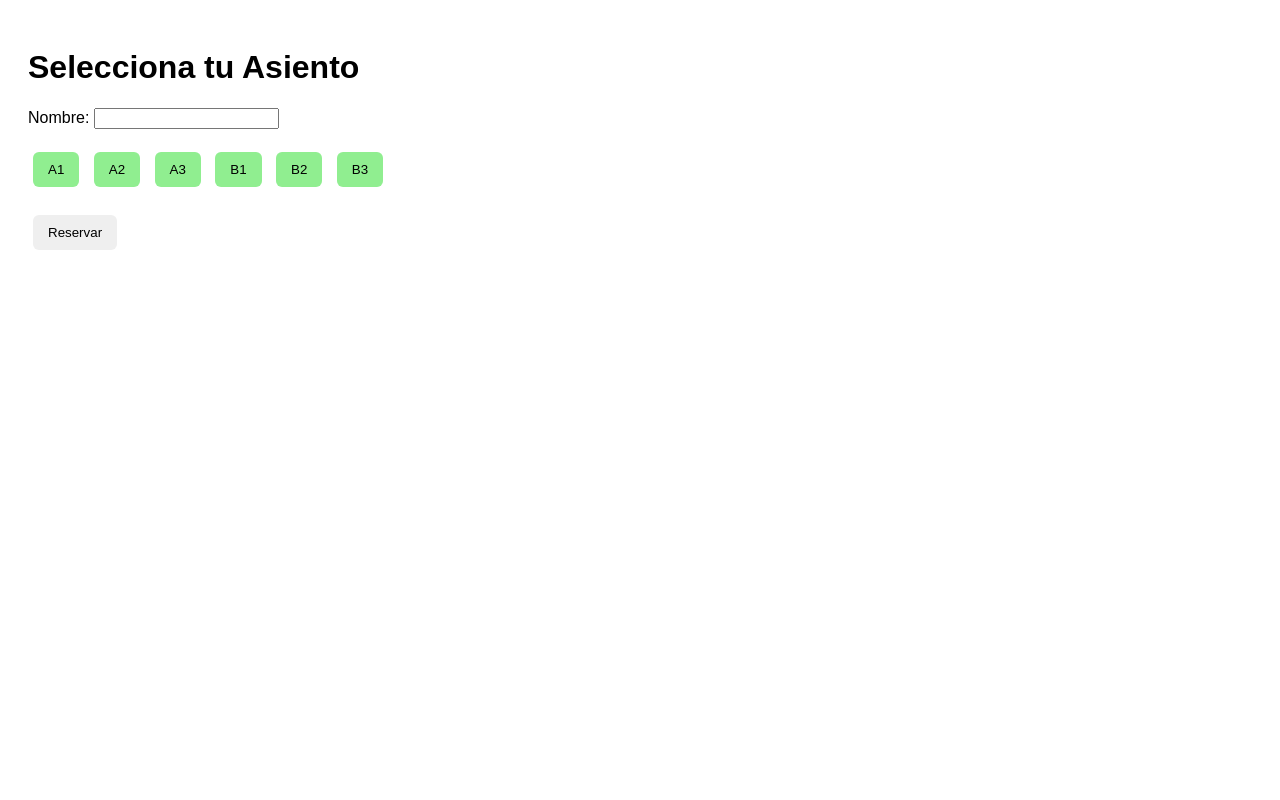
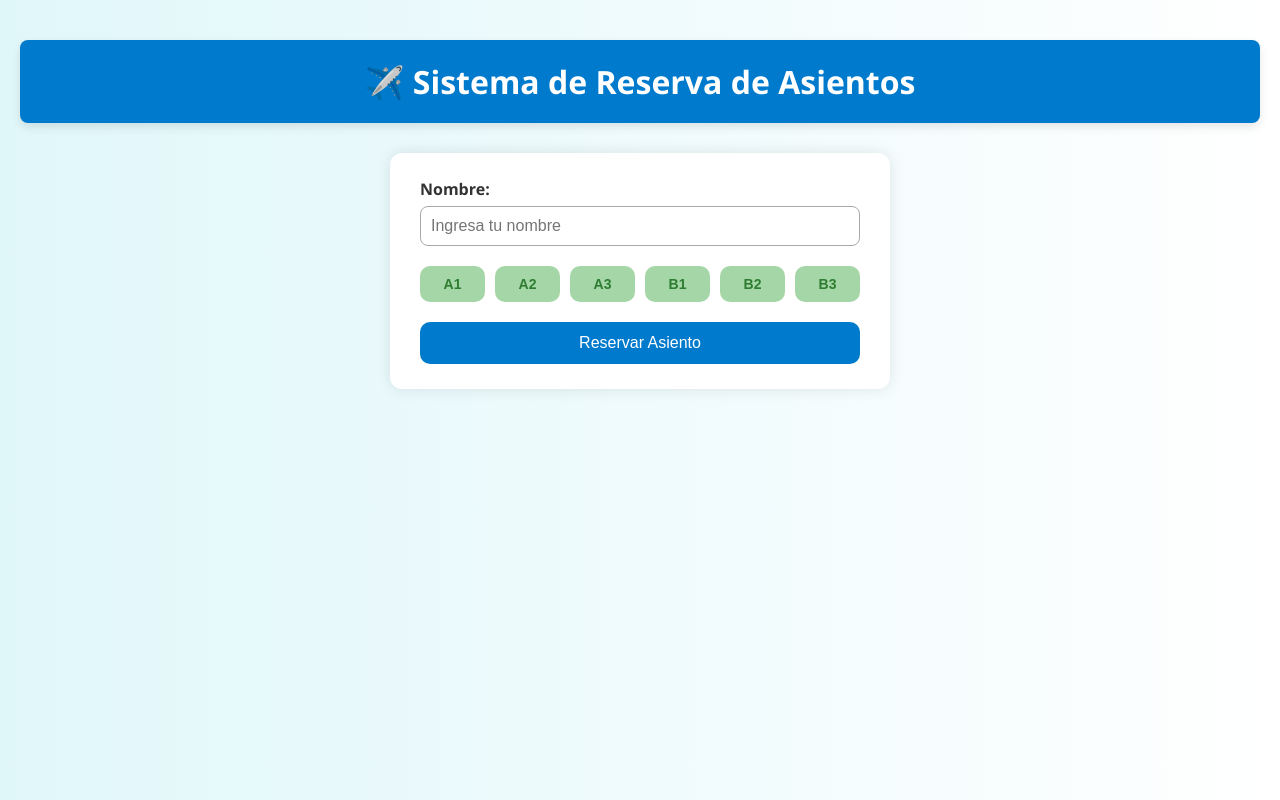
Before and after one commit to AronQuito/reserva_vuelos, a Flask app: page /usuario in a window 1280 px wide. Run offline with Flask 3, Linux system fonts and the light colour scheme.

Commit message:
mejora visual manual 1

```diff
--- a/static/style.css
+++ b/static/style.css
@@ -1,34 +1,115 @@
-body {
-  font-family: sans-serif;
-  padding: 20px;
+* {
+  margin: 0;
+  padding: 0;
+  box-sizing: border-box;
 }
 
-button {
-  margin: 5px;
-  padding: 10px 15px;
+body {
+  font-family: 'Segoe UI', sans-serif;
+  background: linear-gradient(to right, #e0f7fa, #ffffff);
+  display: flex;
+  flex-direction: column;
+  align-items: center;
+  padding: 40px 20px;
+  min-height: 100vh;
+}
+
+header {
+  background-color: #007acc;
+  color: white;
+  width: 100%;
+  padding: 20px;
+  text-align: center;
+  border-radius: 8px;
+  margin-bottom: 30px;
+  box-shadow: 0 4px 10px rgba(0,0,0,0.1);
+}
+
+main {
+  width: 100%;
+  max-width: 500px;
+  background-color: white;
+  padding: 25px 30px;
+  border-radius: 12px;
+  box-shadow: 0 0 15px rgba(0, 0, 0, 0.1);
+}
+
+form {
+  display: flex;
+  flex-direction: column;
+  gap: 20px;
+}
+
+.form-group {
+  display: flex;
+  flex-direction: column;
+}
+
+label {
+  margin-bottom: 6px;
+  font-weight: bold;
+  color: #333;
+}
+
+input[type="text"] {
+  padding: 10px;
+  border: 1px solid #aaa;
+  border-radius: 8px;
+  font-size: 16px;
+  transition: border-color 0.3s;
+}
+
+input[type="text"]:focus {
+  outline: none;
+  border-color: #007acc;
+}
+
+#asientos {
+  display: grid;
+  grid-template-columns: repeat(auto-fill, minmax(60px, 1fr));
+  gap: 10px;
+  justify-content: center;
+}
+
+.asiento {
+  padding: 10px 0;
   border: none;
-  border-radius: 6px;
+  border-radius: 10px;
+  font-size: 14px;
+  font-weight: bold;
+  transition: transform 0.2s, box-shadow 0.2s;
+}
+
+.asiento.libre {
+  background-color: #a5d6a7;
+  color: #2e7d32;
   cursor: pointer;
 }
 
-.libre {
-  background-color: lightgreen;
-}
-
-.ocupado {
-  background-color: salmon;
+.asiento.ocupado {
+  background-color: #ef9a9a;
+  color: #b71c1c;
   cursor: not-allowed;
 }
 
-.seleccionado {
-  border: 2px solid black;
-  background-color: yellow;
+.asiento.seleccionado {
+  background-color: #fff176 !important;
+  color: #000;
+  box-shadow: 0 0 10px rgba(0,0,0,0.4);
+  transform: scale(1.05);
 }
 
-table {
-  border-collapse: collapse;
+.btn-reservar {
+  background-color: #007acc;
+  color: white;
+  padding: 12px;
+  font-size: 16px;
+  border: none;
+  border-radius: 10px;
+  cursor: pointer;
+  transition: background-color 0.3s ease;
 }
 
-td {
-  padding: 5px 10px;
+.btn-reservar:hover {
+  background-color: #005f99;
 }
--- a/templates/usuario.html
+++ b/templates/usuario.html
@@ -1,29 +1,33 @@
-<!-- templates/usuario.html -->
 <!DOCTYPE html>
-<html>
+<html lang="es">
 <head>
+  <meta charset="UTF-8">
   <title>Reserva de Asientos</title>
+  <meta name="viewport" content="width=device-width, initial-scale=1.0">
   <link rel="stylesheet" href="/static/style.css">
-  <meta name="viewport" content="width=device-width, initial-scale=1.0">
 </head>
 <body>
-  <h1>Selecciona tu Asiento</h1>
+  <header>
+    <h1>✈️ Sistema de Reserva de Asientos</h1>
+  </header>
 
+  <main>
     <form id="formReserva" method="POST" action="/reservar">
       <input type="hidden" name="vuelo" value="vuelo_123">
 
+      <div class="form-group">
         <label for="nombre">Nombre:</label>
-    <input type="text" name="nombre" id="nombre" required>
-    <br><br>
+        <input type="text" name="nombre" id="nombre" required placeholder="Ingresa tu nombre">
+      </div>
 
-    <div id="asientos"></div>
+      <div id="asientos" class="asientos-grid"></div>
       <input type="hidden" name="asiento" id="asientoSeleccionado">
 
-    <br><button type="submit">Reservar</button>
+      <button type="submit" class="btn-reservar">Reservar Asiento</button>
     </form>
+  </main>
 
   <script>
-    // Carga los asientos desde el servidor
     fetch("/consultar")
       .then(res => res.json())
       .then(data => {
@@ -31,21 +35,23 @@
         let html = "";
         for (let asiento in asientos) {
           const ocupado = asientos[asiento];
-          html += `<button type="button" class="${ocupado ? 'ocupado' : 'libre'}"
+          html += `
+            <button type="button"
+                    class="asiento ${ocupado ? 'ocupado' : 'libre'}"
                     onclick="seleccionar('${asiento}', this)"
-                     ${ocupado ? 'disabled' : ''}>${asiento}</button> `;
+                    ${ocupado ? 'disabled' : ''}>
+              ${asiento}
+            </button>`;
         }
         document.getElementById("asientos").innerHTML = html;
       });
 
-    // Manejo de seleccion de asiento
     function seleccionar(asiento, boton) {
-      document.querySelectorAll(".libre").forEach(btn => btn.classList.remove("seleccionado"));
+      document.querySelectorAll(".asiento.libre").forEach(btn => btn.classList.remove("seleccionado"));
       boton.classList.add("seleccionado");
       document.getElementById("asientoSeleccionado").value = asiento;
     }
 
-    // Validar antes de enviar
     document.getElementById("formReserva").addEventListener("submit", function(e) {
       const asiento = document.getElementById("asientoSeleccionado").value;
       const nombre = document.getElementById("nombre").value.trim();
```
Lines whose indentation alone changed are shown as unchanged.
